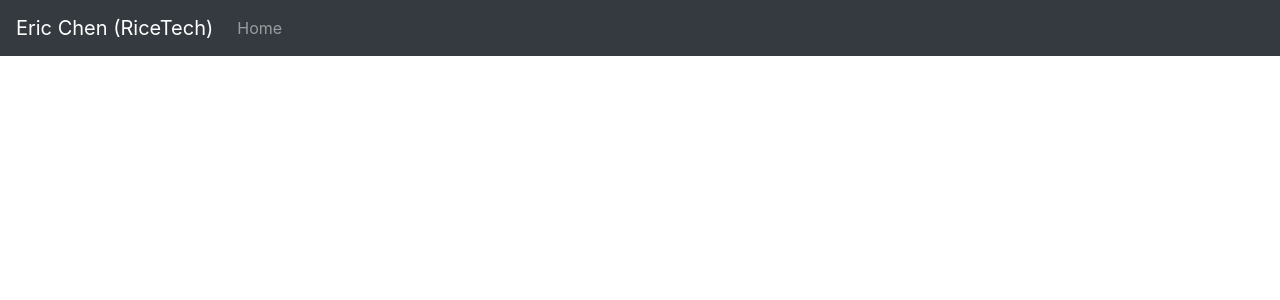
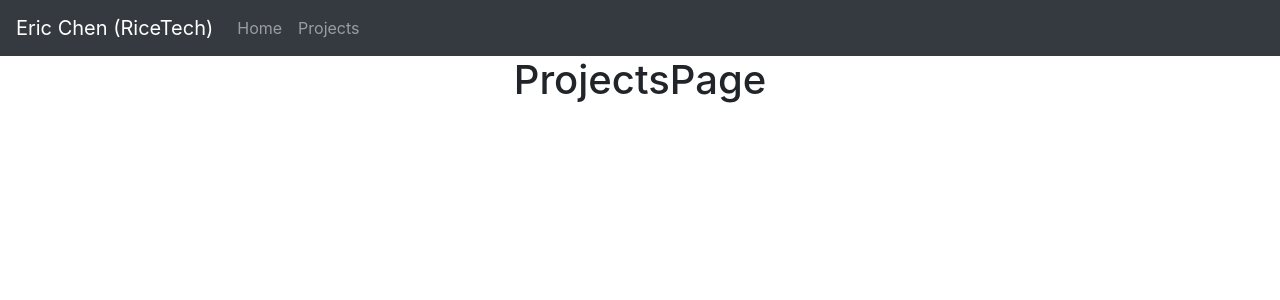
Before and after one commit to ricetech/ricetech-site, a React (Create React App) app: page /projects in a window 1280 px wide. Shown: the top 300 px of the page. Built offline with nearby package versions, Linux system fonts and the light colour scheme; the HTML template or start-up script is replaced by a standard one.

Commit message:
Create ProjectsPage

```diff
--- a/src/App.tsx
+++ b/src/App.tsx
@@ -4,6 +4,7 @@ import { Switch, Route } from 'react-router-dom';
 import './App.scss';
 import RiceTechNavbar from './components/ricetech-navbar';
 import HomePage from './pages/home';
+import ProjectsPage from './pages/projects';
 
 const App = () => (
   <div className='App'>
@@ -12,6 +13,9 @@ const App = () => (
       <Route exact path='/'>
         <HomePage />
       </Route>
+      <Route path='/projects'>
+        <ProjectsPage />
+      </Route>
     </Switch>
   </div>
 );
--- a/src/components/ricetech-navbar/RiceTechNavbar.tsx
+++ b/src/components/ricetech-navbar/RiceTechNavbar.tsx
@@ -10,6 +10,7 @@ export const RiceTechNavbar = () => (
     <Navbar.Collapse id="ricetech-navbar">
       <Nav className="mr-auto">
         <Nav.Link as={Link} to="/">Home</Nav.Link>
+        <Nav.Link as={Link} to="/projects">Projects</Nav.Link>
       </Nav>
     </Navbar.Collapse>
   </Navbar>
--- /dev/null
+++ b/src/pages/projects/ProjectsPage.tsx
@@ -0,0 +1,12 @@
+import React from 'react';
+
+import './_projects.scss';
+
+export const ProjectsPage = () => {
+  const x = 'ProjectsPage';
+  return (
+    <>
+      <h1>{x}</h1>
+    </>
+  );
+};
--- /dev/null
+++ b/src/pages/projects/index.ts
@@ -0,0 +1,3 @@
+import { ProjectsPage } from './ProjectsPage';
+
+export default ProjectsPage;
```
Also changed, not shown: src/pages/projects/_projects.scss (added).
